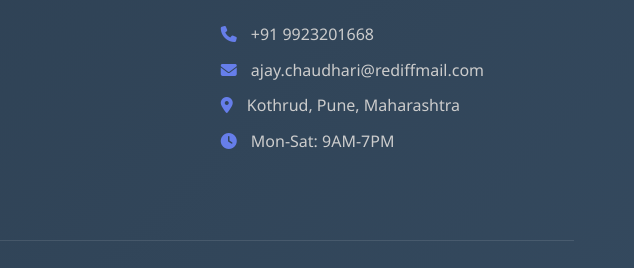
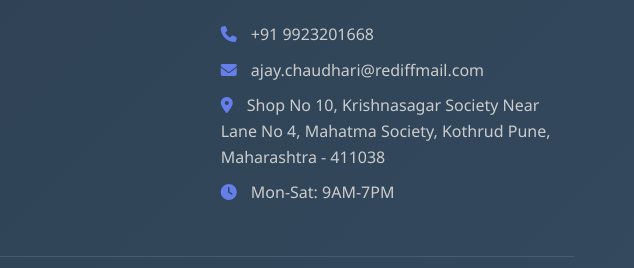
Before and after one commit to Abhishekcodeking01/mypropmart, a plain HTML site: page index.html in a window 1280 px wide. Shown: the part 4589-4857 px from the top of the page, 646-1280 px from the left. Drawn offline with Linux system fonts and the light colour scheme.

Commit message:
Update index.html

```diff
--- a/index.html
+++ b/index.html
@@ -219,7 +219,7 @@
                     <h4>Contact Information</h4>
                     <p style="color: #ccc; margin-bottom: 10px;"><i class="fas fa-phone" style="margin-right: 10px; color: #667eea;"></i> +91 9923201668</p>
                     <p style="color: #ccc; margin-bottom: 10px;"><i class="fas fa-envelope" style="margin-right: 10px; color: #667eea;"></i> ajay.chaudhari@rediffmail.com</p>
-                    <p style="color: #ccc; margin-bottom: 10px;"><i class="fas fa-map-marker-alt" style="margin-right: 10px; color: #667eea;"></i> Kothrud, Pune, Maharashtra</p>
+                    <p style="color: #ccc; margin-bottom: 10px;"><i class="fas fa-map-marker-alt" style="margin-right: 10px; color: #667eea;"></i> Shop No 10, Krishnasagar Society Near Lane No 4, Mahatma Society, Kothrud Pune, Maharashtra - 411038</p>
                     <p style="color: #ccc;"><i class="fas fa-clock" style="margin-right: 10px; color: #667eea;"></i> Mon-Sat: 9AM-7PM</p>
                 </div>
             </div>
```
